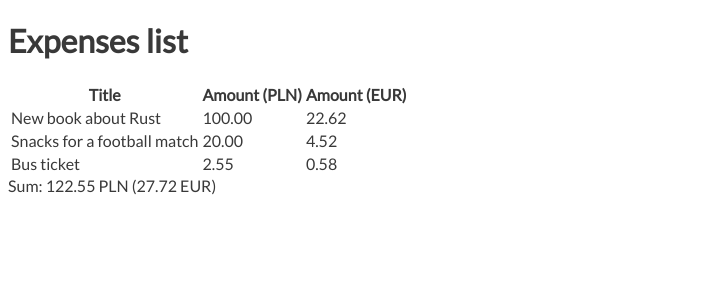
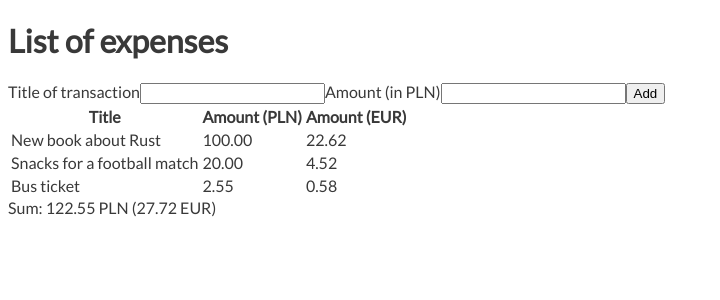
Before and after one commit to anna-wro/expenses, a React (Vite) app: page / in a window 1280 px wide. Shown: the top 300 px of the page, without its empty margins (0-720 px from the left). Built offline with nearby package versions, Linux system fonts and the light colour scheme.

Commit message:
🌱 Add new expenses

```diff
--- a/src/components/App.tsx
+++ b/src/components/App.tsx
@@ -1,36 +1,61 @@
-import React from 'react';
+import React, { useState } from 'react';
 import { observer } from 'mobx-react-lite';
 import { expenseStore } from './ExpenseStore';
 import { copy } from '../consts/copy';
+import ExpensesList from './ExpensesList';
 
 const App = observer(() => {
+  const [title, setTitle] = useState();
+  const [amountPLN, setAmountPLN] = useState();
+  const [exchangeRate, setExchangeRate] = useState(expenseStore.exchangeRate);
+
+  const handleAddExpense = (e: React.FormEvent) => {
+    e.preventDefault();
+    if (title.length >= 5) {
+      expenseStore.addExpense(title, parseFloat(amountPLN));
+      setTitle(undefined);
+      setAmountPLN(undefined);
+    }
+  };
+
+  // const handleSetExchangeRate = () => {
+  //   if (typeof exchangeRate === 'number') {
+  //     expenseStore.setExchangeRate(exchangeRate);
+  //     setExchangeRate(undefined);
+  //   }
+  // };
+
   return (
     <div className="container">
       <h1>{copy.title}</h1>
-      <table>
-        <thead>
-          <tr>
-            <th>{copy.itemTitle}</th>
-            <th>{copy.amountPLN}</th>
-            <th>{copy.amountEUR}</th>
-          </tr>
-        </thead>
-        <tbody>
-          {expenseStore.expenses.map(expense => {
-            const amountInEUR = (
-              expense.amountPLN / expenseStore.exchangeRate
-            ).toFixed(2);
-
-            return (
-              <tr key={expense.id}>
-                <td>{expense.title}</td>
-                <td>{expense.amountPLN.toFixed(2)}</td>
-                <td>{amountInEUR}</td>
-              </tr>
-            );
-          })}
-        </tbody>
-      </table>
+      <form onSubmit={handleAddExpense}>
+        <label for="title">{copy.addTitle}</label>
+        <input
+          id="title"
+          type="text"
+          required
+          minlength={5}
+          value={title}
+          onChange={e => setTitle(e.target.value)}
+        />
+        <label for="amount">{copy.addAmount}</label>
+        <input
+          id="amount"
+          type="number"
+          required
+          step="0.01"
+          value={amountPLN}
+          onChange={e => setAmountPLN(e.target.value)}
+        />
+        <button type="submit">{copy.addButton}</button>
+      </form>
+      {/* <input
+        type="number"
+        value={exchangeRate}
+        onChange={e => setExchangeRate(e.target.value)}
+        onBlur={handleSetExchangeRate}
+      /> */}
+      <ExpensesList />
       {copy.sumTitle}: {expenseStore.totalAmountPLN} PLN (
       {expenseStore.totalAmountEUR.toFixed(2)} EUR)
     </div>
--- /dev/null
+++ b/src/components/ExpensesList.tsx
@@ -0,0 +1,35 @@
+import React from 'react';
+import { observer } from 'mobx-react-lite';
+import { expenseStore } from './ExpenseStore';
+import { copy } from '../consts/copy';
+
+const ExpensesList = observer(() => {
+  return (
+    <table>
+        <thead>
+          <tr>
+            <th>{copy.itemTitle}</th>
+            <th>{copy.amountPLN}</th>
+            <th>{copy.amountEUR}</th>
+          </tr>
+        </thead>
+        <tbody>
+          {expenseStore.expenses.map(expense => {
+            const amountInEUR = (
+              expense.amountPLN / expenseStore.exchangeRate
+            ).toFixed(2);
+
+            return (
+              <tr key={expense.id}>
+                <td>{expense.title}</td>
+                <td>{expense.amountPLN.toFixed(2)}</td>
+                <td>{amountInEUR}</td>
+              </tr>
+            );
+          })}
+        </tbody>
+      </table>
+  );
+});
+
+export default ExpensesList;
--- a/src/consts/copy.ts
+++ b/src/consts/copy.ts
@@ -1,7 +1,10 @@
 export const copy = {
-  title: 'Expenses list',
+  title: 'List of expenses',
   itemTitle: 'Title',
   amountPLN: 'Amount (PLN)',
   amountEUR: 'Amount (EUR)',
-  sumTitle: 'Sum'
+  sumTitle: 'Sum',
+  addButton: 'Add',
+  addTitle: 'Title of transaction',
+  addAmount: 'Amount (in PLN)',
 };
```
Also changed, not shown: 1 other file (tests, documents, lock files or other folders).
